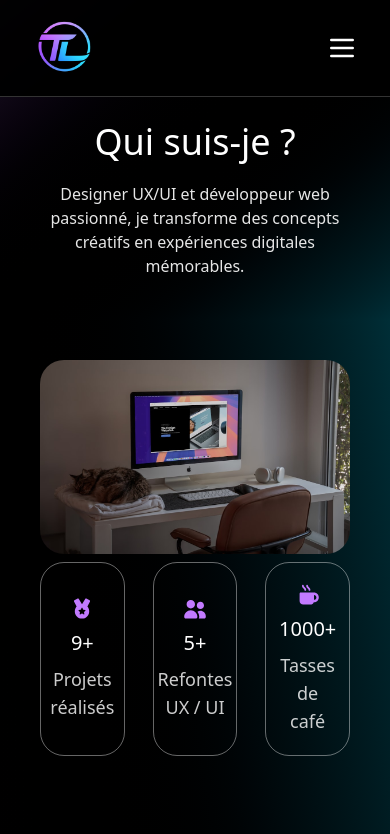
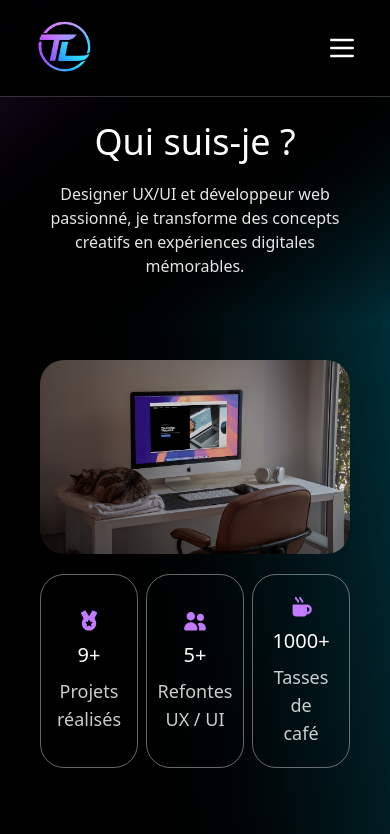
Before and after one commit to thaislario972/Portfolio, a Nuxt app: page /qui-suis-je in a window 390 px wide. Shown: the top 834 px of the page. Built offline with nearby package versions, Linux system fonts and the light colour scheme.

Commit message:
fix détail

```diff
--- a/app/pages/qui-suis-je.vue
+++ b/app/pages/qui-suis-je.vue
@@ -39,9 +39,9 @@ const parc = [
     </div>
     <div class="bg-gradient-to-bl from-turq/25 via-black to-lavand/20 lg:px-20 py-0">
       <div class="grid xl:grid-cols-2  lg:grid-cols-1 md:grid-cols-1 sm:grid-cols-1 gap-20 lg:p-20 p-10 ">
-        <div class="flex flex-col md:gap-5 gap-2">
+        <div class="flex flex-col gap-5 ">
           <img src="/img/ordi-bur.jpeg" alt="ordi" class="w-full rounded-3xl h-full object-cover" />
-          <div class="grid grid-cols-3 gap-7 sm:gap-2">
+          <div class="grid grid-cols-3 md:gap-7 gap-2 sm:gap-2">
             <div class=" p-5 flex flex-col justify-center items-center gap-2 border border-white/40 rounded-3xl hover:border-lavand">
               <img src="/img/medal.svg" alt="medal" class="md:h-10 h-6"/>
               <p class="text-white md:text-4xl text-xl">9+</p>
```
